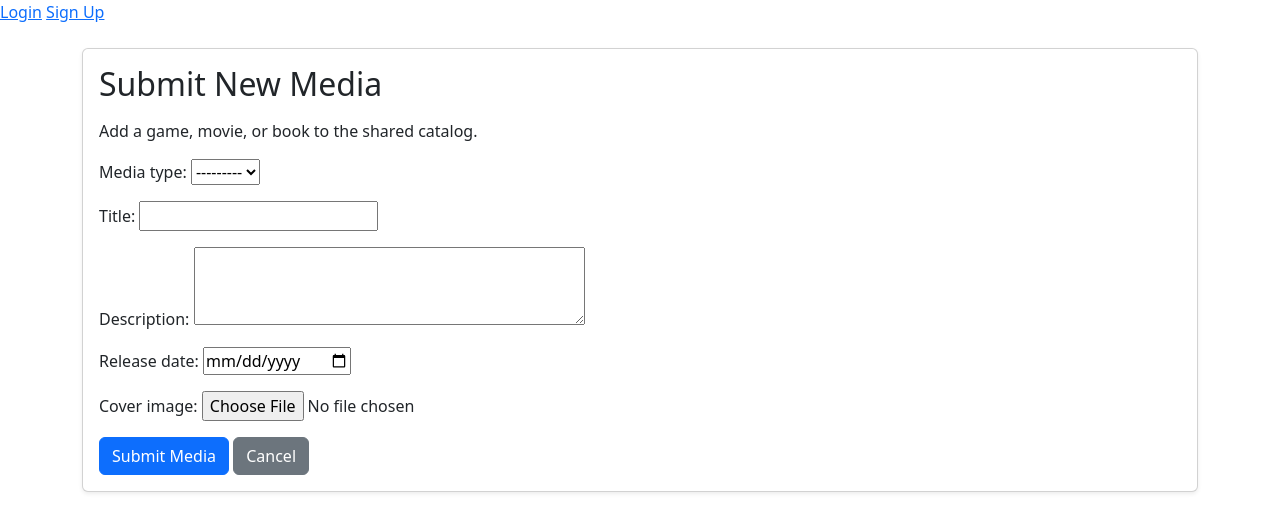
After one commit to igitgud33/WhatNext-Boquia-Altair-G05, a Django app: page /catalog/add/ in a window 1280 px wide. The commit adds this page. Shown: the top 532 px of the page. Run offline with Django 5.2, Linux system fonts and the light colour scheme; data comes from the database, SQL or seed files in the repository; both versions use the stored data as it was after the commit.

Commit message:
added Add Media feature to catalog

```diff
--- /dev/null
+++ b/whatnext/catalog/forms.py
@@ -0,0 +1,11 @@
+from django import forms
+from .models import MediaItem
+
+class MediaItemForm(forms.ModelForm):
+    class Meta:
+        model = MediaItem
+        fields = ['media_type', 'title', 'description', 'release_date', 'cover_image']
+        widgets = {
+            "release_date": forms.DateInput(attrs={"type": "date"}),
+            "description": forms.Textarea(attrs={"rows": 3}),
+        }
--- a/whatnext/catalog/models.py
+++ b/whatnext/catalog/models.py
@@ -16,6 +16,11 @@ class MediaItem(models.Model):
     title = models.CharField(max_length=200)
     description = models.TextField(blank=True)
     release_date = models.DateTimeField()
+    cover_image = models.ImageField(
+        upload_to="media_covers/",
+        null=True,
+        blank=True
+    )
 
 class UserMedia(models.Model):
     class Status(models.TextChoices):
--- a/whatnext/catalog/urls.py
+++ b/whatnext/catalog/urls.py
@@ -4,5 +4,6 @@ from . import views
 app_name = "catalog"
 
 urlpatterns = [
-    path("", views.media_list, name="media_list")
+    path("", views.media_list, name="media_list"),
+    path("add/", views.add_media, name="add_media")
 ]
--- a/whatnext/catalog/views.py
+++ b/whatnext/catalog/views.py
@@ -1,5 +1,7 @@
-from django.shortcuts import render
+from django.shortcuts import render, redirect
+from django.contrib import messages
 from .models import MediaItem
+from .forms import MediaItemForm
 
 # Create your views here.
 def media_list(request):
@@ -8,3 +10,22 @@ def media_list(request):
     return render(request, "catalog/media_list.html", {
         "media_items": media_items
     })
+
+def add_media(request):
+    if request.method == "POST":
+        form = MediaItemForm(request.POST, request.FILES)
+
+        if form.is_valid():
+            media = form.save(commit=False)
+            media.created_by = request.user
+            media.save()
+
+            messages.success(request, "Media successfully added!")
+            return redirect("catalog:media_list")
+
+    else:
+        form = MediaItemForm()
+
+    return render(request, "catalog/add_media.html", {
+        "form": form
+    })
--- /dev/null
+++ b/whatnext/templates/catalog/add_media.html
@@ -0,0 +1,29 @@
+
+{% extends "base.html" %}
+
+{% block title %}Add Media - WhatNext{% endblock %}
+
+{% block content %}
+<div class="container mt-4">
+    <div class="card shadow-sm">
+        <div class="card-body">
+            <h2 class="mb-3">Submit New Media</h2>
+            <p>Add a game, movie, or book to the shared catalog.</p>
+
+            <form method="POST" enctype="multipart/form-data">
+                {% csrf_token %}
+
+                {{ form.as_p }}
+
+                <button type="submit" class="btn btn-primary">
+                    Submit Media
+                </button>
+
+                <a href="{% url 'catalog:media_list' %}" class="btn btn-secondary">
+                    Cancel
+                </a>
+            </form>
+        </div>
+    </div>
+</div>
+{% endblock %}
--- a/whatnext/whatnext/urls.py
+++ b/whatnext/whatnext/urls.py
@@ -16,6 +16,8 @@ Including another URLconf
 """
 from django.contrib import admin
 from django.urls import path, include
+from django.conf import settings
+from django.conf.urls.static import static
 
 urlpatterns = [
     path('admin/', admin.site.urls),
@@ -24,3 +26,6 @@ urlpatterns = [
     path("", include("dashboard.urls")),
     path("catalog/", include("catalog.urls"))
 ]
+
+if settings.DEBUG:
+    urlpatterns += static(settings.MEDIA_URL, document_root=settings.MEDIA_ROOT)
```
Also changed, not shown: whatnext/templates/catalog/media_list.html (+7 -1 lines), whatnext/catalog/migrations/0002_mediaitem_cover_image.py (added), whatnext/db.sqlite3, whatnext/media_covers/1000012481.jpg (added).
